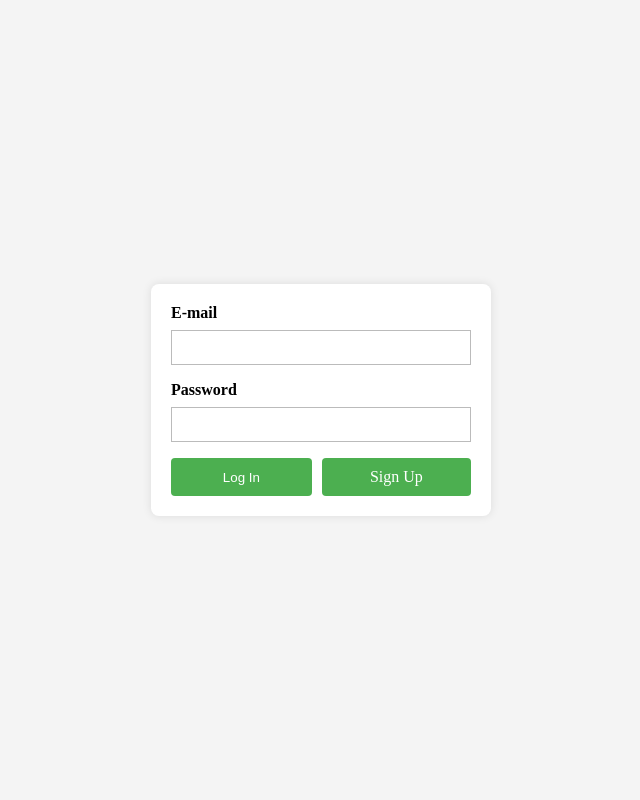
After one commit to miiiingi/web_mini_project, a Flask app: page /account/login/ in a window 1280 px wide. The commit adds this page. Shown: the whole page, without its empty margins (319-959 px from the left). Run offline with Flask 3, Linux system fonts and the light colour scheme.

Commit message:
[style] 로그인 폼 작성

```diff
--- a/app.py
+++ b/app.py
@@ -66,8 +66,9 @@ def is_userId_exists(userId):
     return bool(Accounts.query.filter_by(userId=userId).first())
 
 # 로그인 페이지
+@app.route('/account/login/', methods=['GET', 'POST'], endpoint='login')
 def login():
-    return
+    return render_template('login.html')
 
 if __name__ == '__main__':
     app.run(debug=True)
--- /dev/null
+++ b/templates/login.html
@@ -0,0 +1,98 @@
+<!DOCTYPE html>
+<html lang="ko">
+  <head>
+    <meta charset="UTF-8" />
+    <meta name="viewport" content="width=device-width, initial-scale=1.0" />
+    <title>로그인</title>
+    <style>
+      body {
+        background-color: #f4f4f4;
+        margin: 0;
+        padding: 0;
+        display: flex;
+        justify-content: center;
+        align-items: center;
+        height: 100vh;
+      }
+
+      form {
+        background-color: #fff;
+        padding: 20px;
+        border-radius: 8px;
+        box-shadow: 0 0 10px rgba(0, 0, 0, 0.1);
+        width: 300px;
+      }
+
+      label {
+        display: block;
+        margin-bottom: 8px;
+        font-weight: bold;
+      }
+
+      input {
+        width: 100%;
+        padding: 8px;
+        margin-bottom: 16px;
+        font-size: 15px;
+        font-weight: 300;
+        box-sizing: border-box;
+        border: 1px solid #7676767f;
+      }
+
+      .buttons {
+        display: flex;
+        gap: 10px;
+      }
+
+      button,
+      a {
+        width: 100%;
+        background-color: #4caf50;
+        color: white;
+        padding: 10px;
+        border: none;
+        border-radius: 4px;
+        text-align: center;
+        text-decoration: none;
+      }
+
+      button:hover,
+      a:hover {
+        opacity: 0.8;
+        cursor: pointer;
+      }
+
+      button:active,
+      a:active {
+        opacity: 1.1;
+        cursor: grab;
+      }
+
+      p {
+        color: red;
+        text-align: center;
+        font-size: 13px;
+        font-weight: 600;
+        margin-top: 10px;
+      }
+    </style>
+  </head>
+  <body>
+    <form action="{{ url_for('login') }}" method="POST">
+      <label for="email">E-mail</label>
+      <input type="email" id="email" name="email" required />
+
+      <label for="password">Password</label>
+      <input type="password" id="password" name="password" required />
+
+      {% if error %}
+      <p>{{ error }}</p>
+      {% endif %}
+
+      <div class="buttons">
+        <button type="submit">Log In</button>
+        <a href="{{ url_for('signup') }}">Sign Up</a>
+      </div>
+    </form>
+  </body>
+</html>
--- a/templates/test.html
+++ b/templates/test.html
@@ -4,7 +4,7 @@
     <meta charset="UTF-8" />
     <meta name="viewport" content="width=device-width, initial-scale=1.0" />
     <title>Document</title>
-    <a>log in</a>
+    <a href="{{ url_for('login') }}">log in</a>
     <a href="{{ url_for('signup') }}">Sign Up</a>
   </head>
   <body></body>
```
